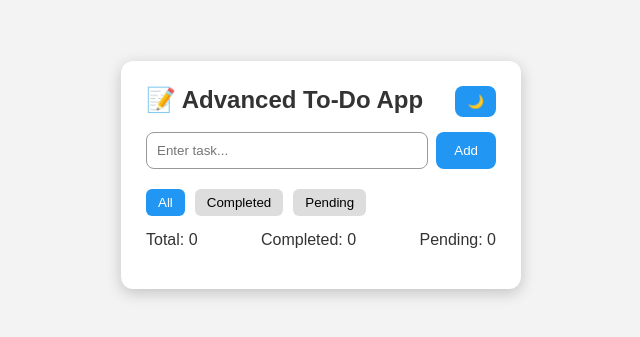
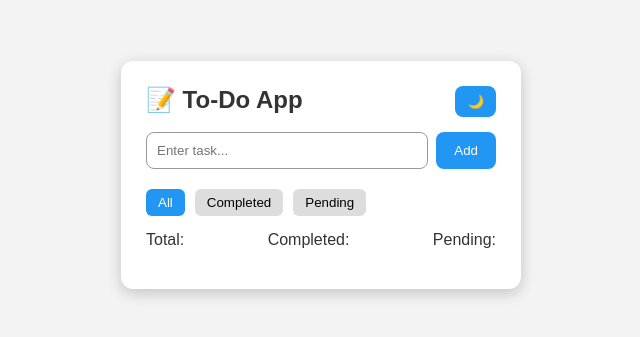
Before and after one commit to Priti2610/Task2, a plain HTML site: page index.html in a window 1280 px wide. Shown: the part 225-562 px from the top of the page, without its empty margins (319-959 px from the left). Drawn offline with Linux system fonts and the light colour scheme.

Commit message:
Update index.html

```diff
--- a/index.html
+++ b/index.html
@@ -11,7 +11,7 @@
 <div class="container">
 
     <div class="header">
-        <h2>📝 Advanced To-Do App</h2>
+        <h2>📝 To-Do App</h2>
         <button id="themeToggle">🌙</button>
     </div>
 
@@ -27,9 +27,9 @@
     </div>
 
     <div class="counters">
-        <span>Total: <span id="totalCount">0</span></span>
-        <span>Completed: <span id="completedCount">0</span></span>
-        <span>Pending: <span id="pendingCount">0</span></span>
+        <span>Total: <span id="totalCount"></span></span>
+        <span>Completed: <span id="completedCount"></span></span>
+        <span>Pending: <span id="pendingCount"></span></span>
     </div>
 
     <ul id="taskList"></ul>
```
